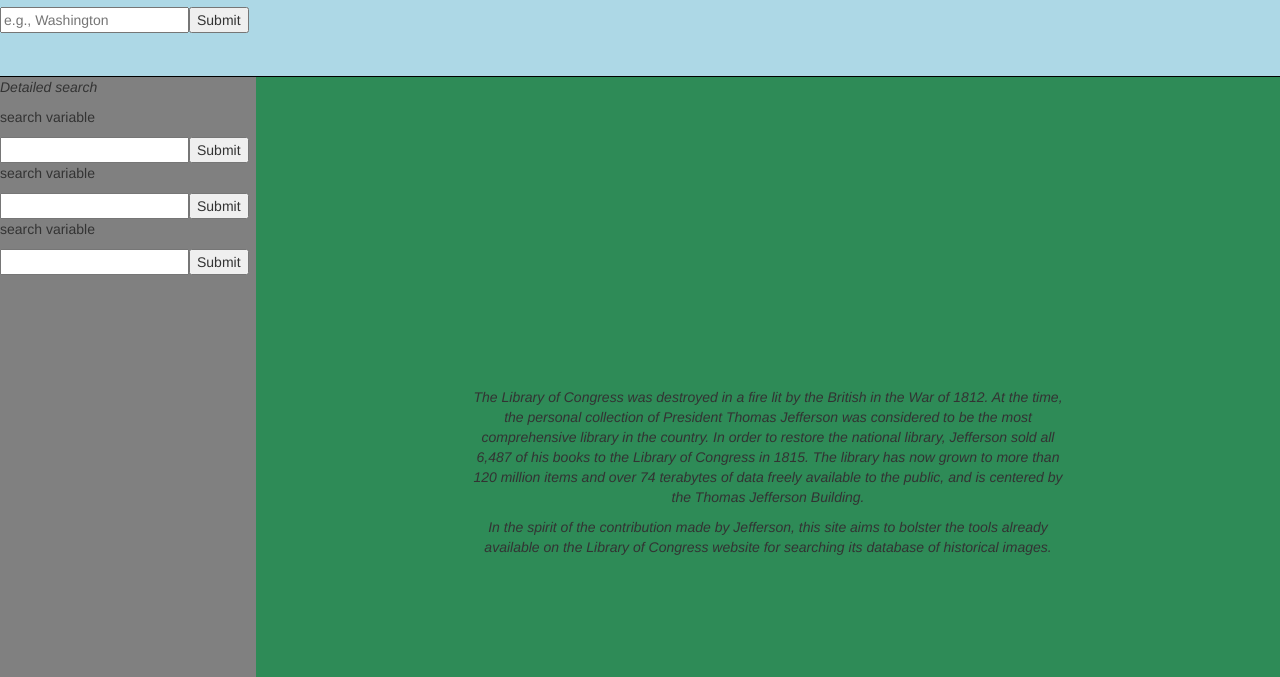
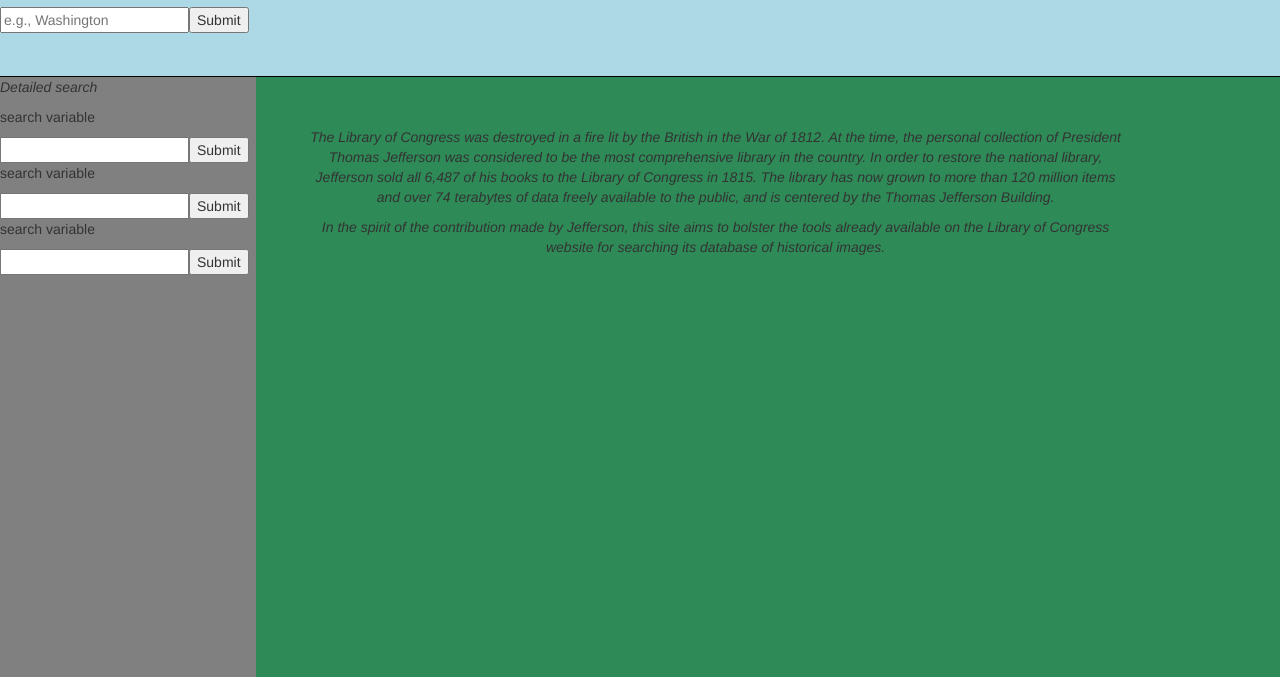
Before and after one commit to elmeltone/apihack, a plain HTML site: page index.html in a window 1280 px wide. Shown: the part 123-800 px from the top of the page. Drawn offline with nearby package versions, Linux system fonts and the light colour scheme.

Commit message:
scroll fix

```diff
--- a/css/main.css
+++ b/css/main.css
@@ -1,6 +1,3 @@
-* {
-    box-sizing: border-box;
-}
 
 html, body {
 	height: 100%;
@@ -13,22 +10,12 @@
 }
 
 #header {
-	/*position: relative;*/
 	border-bottom: 1px solid black;
 	background: lightblue;
 	height: 10%;
 	margin-top: 0;
 	height: 200px;
 }
-
-/*#masthead-list {
-	list-style-type: none;
-	margin: 1em;
-	padding-left: 0;
-	padding-right: 20%;
-	height: 50px;
-	width: 100%;
-}*/
 
 #title {
 	font-size: 36px;
@@ -56,13 +43,6 @@
 	text-align: left;
 	margin-bottom: 10px;
 }
-
-/*#section-main {
-	height: 100%;
-	width: 100%;
-	overflow: auto;
-}*/
-
 #sidebar-wrapper {
 	width: 20%;
 	height: 100%;
@@ -77,27 +57,21 @@
 	margin: 0;
 	padding: 0;
 	background-color: seagreen;
-	display: flex;
 	text-align: center;
-	align-items: center;
-	overflow: auto;
+	overflow-x: hidden;
+	overflow-y: auto;
 }
 
-/*.search-total {
-	margin: 1em;
-	width: 100%;
-	text-align: center;
-}*/
-
 .results {
-	margin: 210px;
+	margin: 50px;
 	width: 100%;
 	text-align: center;
 	overflow: hidden;
+	float: none !important;
 }
 
 .tom-trivia {
-	width: 100%;
+	width: 80%;
 }
 
 #general-image {
--- a/js/app.js
+++ b/js/app.js
@@ -44,11 +44,9 @@
 
 	var getImages = function(query) {
 
-		//var searchTerm = $('#general').val();
-
 		$.ajax({
 		    type: 'search',
-		    url: 'http://loc.gov/pictures/search/?q=' + query/* + '&fo=jsonp'*/,
+		    url: 'http://loc.gov/pictures/search/?q=' + query,
 		    dataType:'jsonp',
 		    data:{
 		        fo:'json',
```
